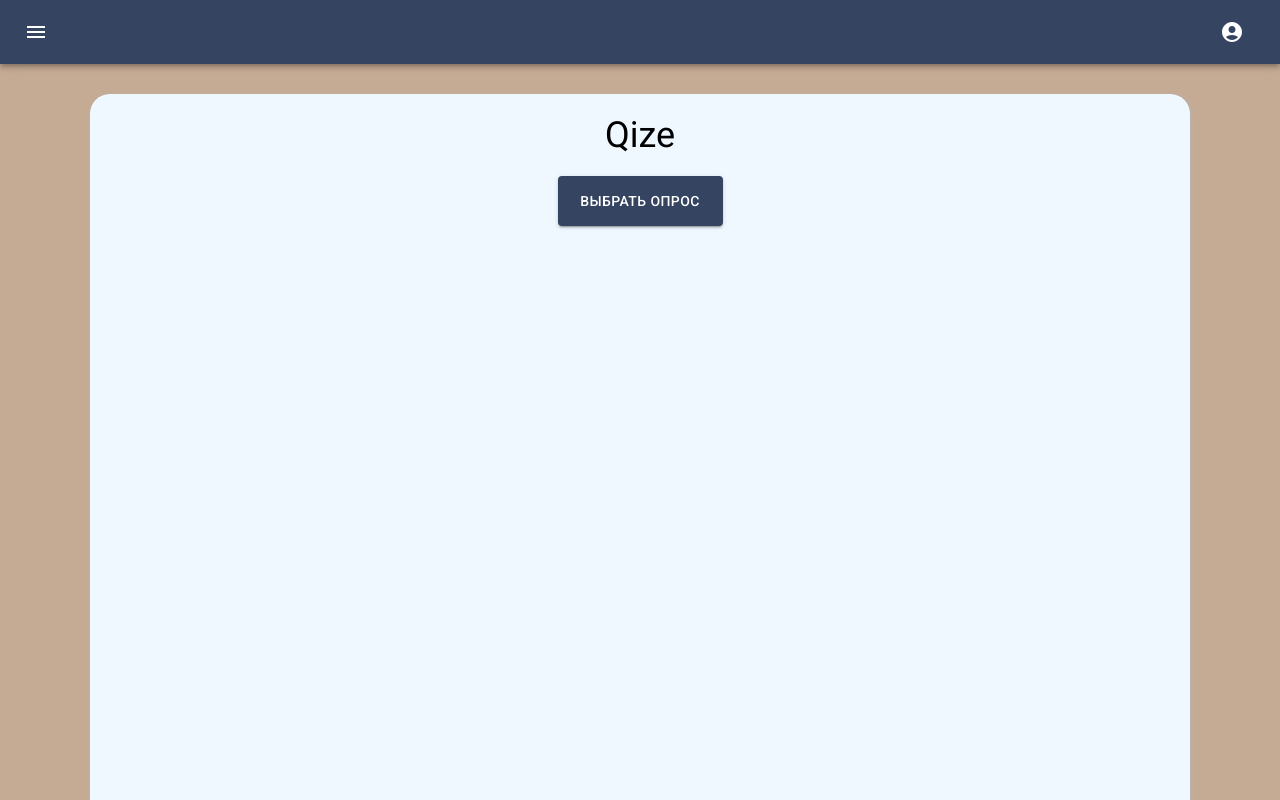
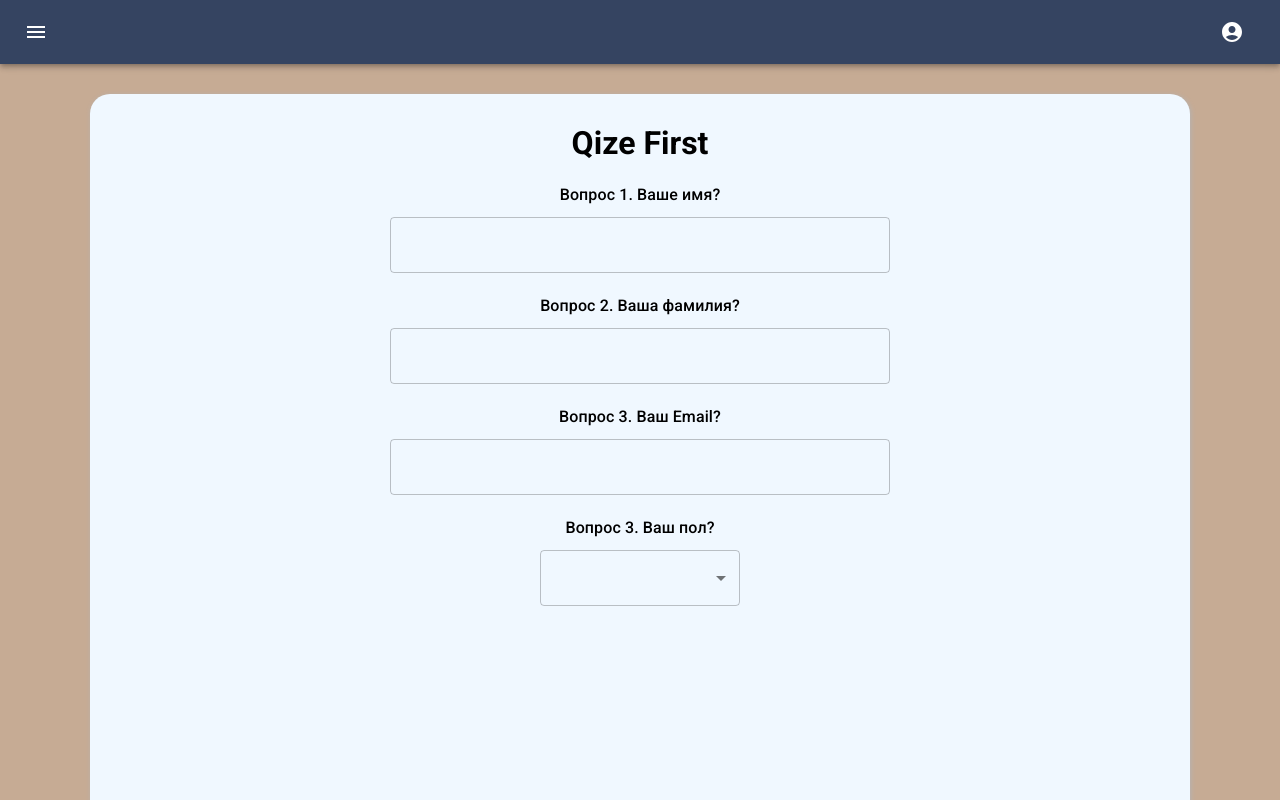
Before and after one commit to shatrovEgor/react-test-express, a React (Create React App) app in the folder frontend/: page /test in a window 1280 px wide. Built offline with nearby package versions, Linux system fonts and the light colour scheme.

Commit message:
add first qize

```diff
--- a/frontend/package.json
+++ b/frontend/package.json
@@ -20,6 +20,7 @@
     "redux": "^4.1.2",
     "redux-actions": "^2.6.5",
     "redux-devtools-extension": "^2.13.9",
+    "redux-form": "^8.3.8",
     "styled-components": "^5.3.3",
     "web-vitals": "^1.1.2"
   },
--- a/frontend/src/component/HelloStart.jsx
+++ b/frontend/src/component/HelloStart.jsx
@@ -1,10 +1,9 @@
-import React from "react";
+import React,{useState} from "react";
 import Button from '@mui/material/Button';
 import { createTheme, ThemeProvider } from '@mui/material/styles';
 import '../styles/TestPage.css'
 import store from "../store";
 import {modalActive} from '../actions'
-
 
 const HelloStart = () => {
     const theme = createTheme({
@@ -20,8 +19,10 @@ const HelloStart = () => {
         store.dispatch(modalActive())
     }
 
+    const [active, setActive] = useState(false)
+
     return(
-        <div className='container-test'>
+            <div className={active ? 'start-logo' : 'start-logo unactive'}>
                 <p>Qize</p>
                 <ThemeProvider theme={theme}>
                     <Button
--- /dev/null
+++ b/frontend/src/component/QizeFirst.jsx
@@ -0,0 +1,81 @@
+import React from "react";
+import TextField from '@mui/material/TextField';
+import Select from '@mui/material/Select';
+import MenuItem from '@mui/material/MenuItem';
+import InputLabel from '@mui/material/InputLabel';
+import FormControl from '@mui/material/FormControl';
+import '../styles/QizeFirst.css'
+import { createTheme, ThemeProvider } from '@mui/material/styles';
+import Typography from '@mui/material/Typography';
+
+const QizeFirst = () => {
+
+    const [age, setAge] = React.useState('');
+    const [active, setActive] = React.useState(true)
+
+    const handleChange = (event) => {
+        setAge(event.target.value);
+    };
+
+    const theme = createTheme({
+        palette: {
+          neutral: {
+            main: '#d9c4b4',
+            contrastText: '#fff',
+          },
+        },
+      })
+
+    return(
+        <div className={active ? 'qize-container' : 'unactive qize-container'}>
+            <h1>Qize First</h1>
+            <ThemeProvider theme={theme}>
+                <Typography variant="subtitle2" align='center' sx={{fontSize: '16px', marginTop: '20px'}}>
+                    Вопрос 1. Ваше имя?
+                </Typography>
+                <TextField
+                    id="first"
+                    variant="outlined"
+                    sx={{width: '500px', marginTop: '10px'}}
+                    color='neutral'
+                />
+                <Typography variant="subtitle2" align='center' sx={{fontSize: '16px', marginTop: '20px'}}>
+                    Вопрос 2. Ваша фамилия?
+                </Typography>
+                <TextField
+                    id="second"
+                    variant="outlined"
+                    sx={{width: '500px', marginTop: '10px',}}
+                    color='neutral'
+                />
+                <Typography variant="subtitle2" align='center' sx={{fontSize: '16px', marginTop: '20px'}}>
+                    Вопрос 3. Ваш Email?
+                </Typography>
+                <TextField
+                    id="third"
+                    variant="outlined"
+                    sx={{width: '500px', marginTop: '10px'}}
+                    color='neutral'
+                />
+                <Typography variant="subtitle2" align='center' sx={{fontSize: '16px', marginTop: '20px'}}>
+                    Вопрос 3. Ваш пол?
+                </Typography>
+                <FormControl sx={{width: '200px', marginTop: '10px'}}>
+                    <Select
+                        labelId="demo-simple-select-label"
+                        id="demo-simple-select"
+                        value={age}
+                        onChange={handleChange}
+                        color='neutral'
+                    >
+                        <MenuItem value={10}>Мужской</MenuItem>
+                        <MenuItem value={20}>Женсикий</MenuItem>
+                        <MenuItem value={30}>Пока в раздумьях</MenuItem>
+                    </Select>
+                </FormControl>
+            </ThemeProvider>
+        </div>
+    )
+}
+
+export default QizeFirst;
--- a/frontend/src/pages/TestPage.jsx
+++ b/frontend/src/pages/TestPage.jsx
@@ -2,6 +2,7 @@ import React from "react";
 import '../styles/TestPage.css'
 import Navbar from "../component/Navbar";
 import HelloStart from "../component/HelloStart";
+import QizeFirst from "../component/QizeFirst";
 
 
 const TestPage = () => {
@@ -9,7 +10,10 @@ const TestPage = () => {
     return(
         <div className='container-test-main'>
             <Navbar/>
-            <HelloStart/>
+            <div className='container-test'>
+                <HelloStart/>
+                <QizeFirst/>
+            </div>
         </div>
     )
 }
--- a/frontend/src/styles/App.css
+++ b/frontend/src/styles/App.css
@@ -25,6 +25,7 @@
     height: 50vh;
     transition: 0.1s;
     border-radius: 0 0 10px 0;
+    z-index: 1;
 }
 
 .unactive {
--- /dev/null
+++ b/frontend/src/styles/QizeFirst.css
@@ -0,0 +1,9 @@
+.qize-container {
+    width: 60%;
+    position: absolute;
+    left: 0;
+    right: 0;
+    top: 30px;
+    margin: auto;
+    text-align: center;
+}
--- a/frontend/src/styles/TestPage.css
+++ b/frontend/src/styles/TestPage.css
@@ -5,6 +5,7 @@
     margin-top: 30px;
     border-radius: 20px;
     box-shadow: 1px 1px 5px rgb(180, 179, 179);
+    position: relative;
 
 }
 
```
Also changed, not shown: 1 other file (tests, documents, lock files or other folders).
